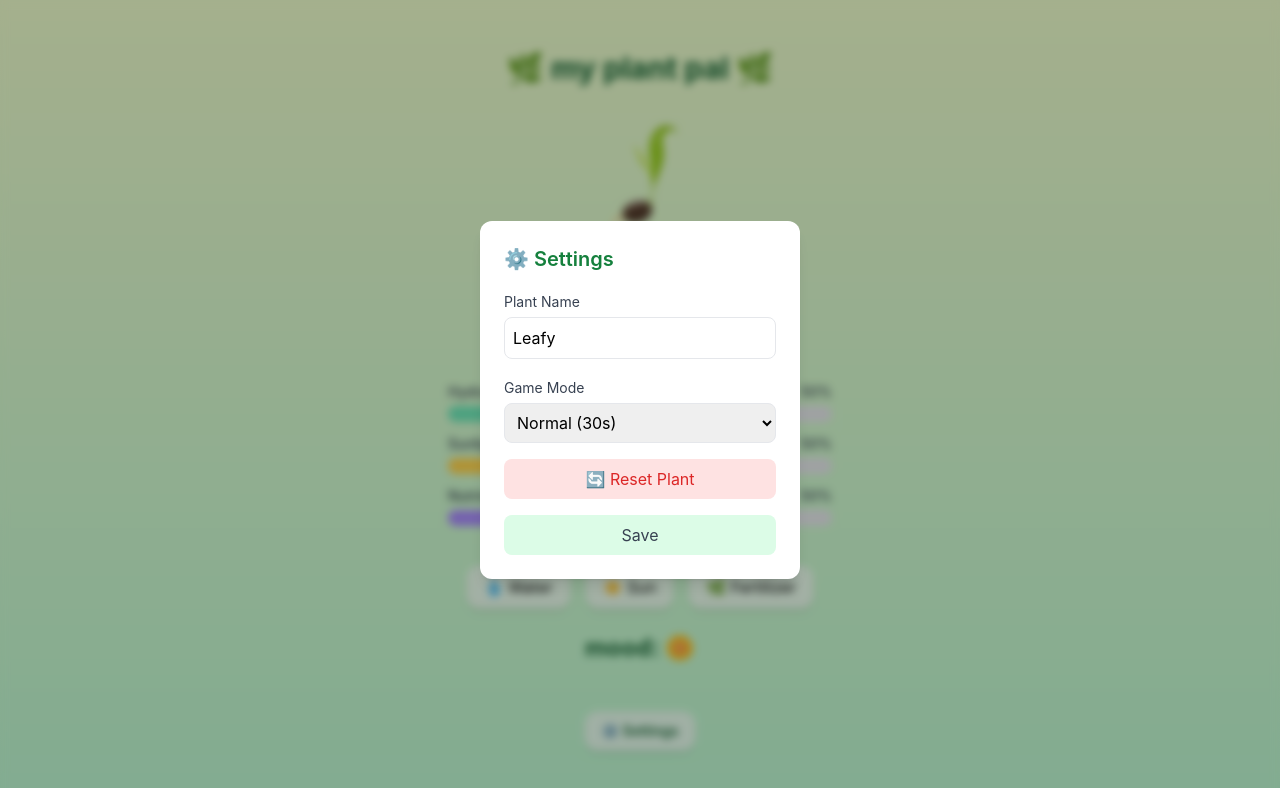
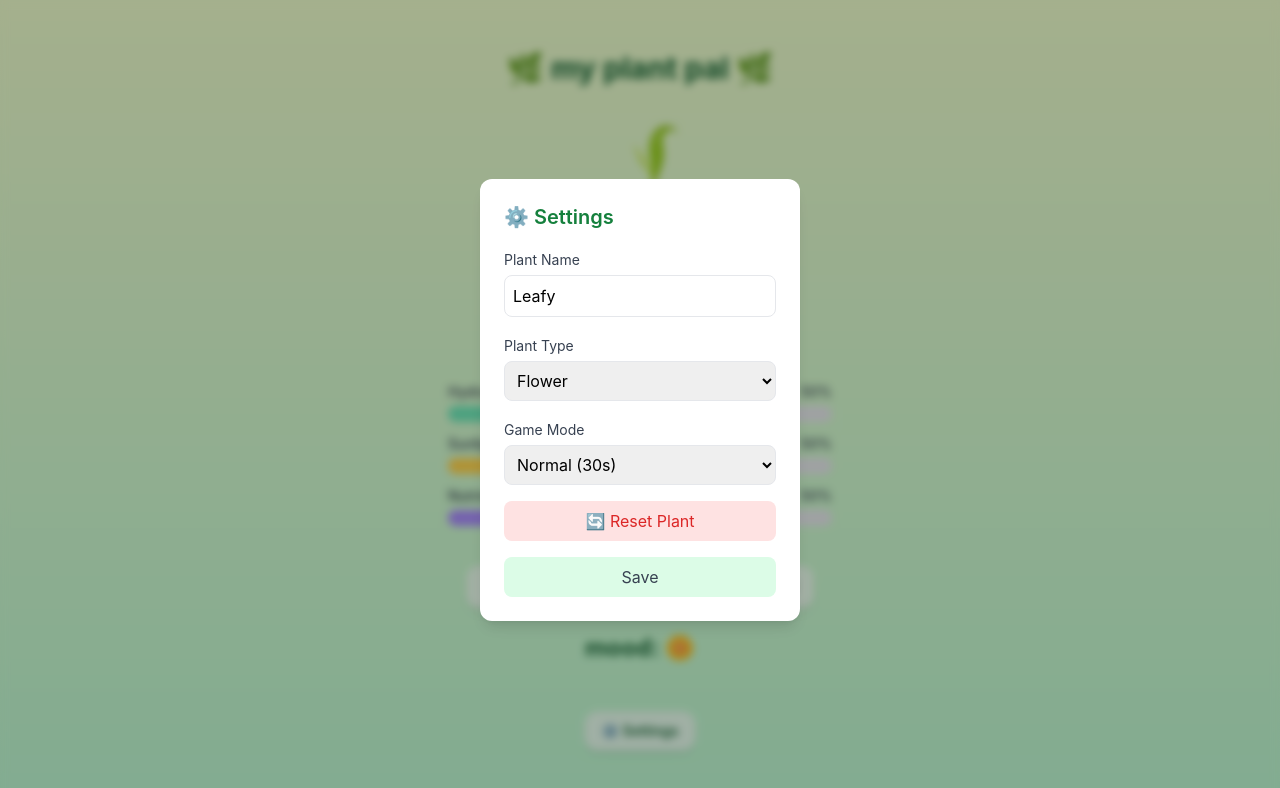
Before and after one commit to Taylor-DeVries/plant-pal, a React (Vite) app: page / in a window 1280 px wide. Both pictures are taken after a click on the button "⚙️ Settings". Shown: the top 788 px of the page. Built offline with nearby package versions, Linux system fonts and the light colour scheme.

Commit message:
adding type logic to settings and plant

```diff
--- a/src/components/Plant.tsx
+++ b/src/components/Plant.tsx
@@ -1,22 +1,40 @@
 import React, { useEffect, useState } from "react";
-import { Mood, GrowthStage } from "../types/plant";
+import { Mood, GrowthStage, plantType } from "../types/plant";
 import { motion, AnimatePresence } from "framer-motion";
 
-interface Props {
+interface PlantProps {
   mood: Mood;
   growthStage: GrowthStage;
+  type: plantType;
 }
 
-const plantImageMap: Record<GrowthStage, string> = {
-  sprout: "/assets/sprout.png",
-  seedling: "/assets/seedling.png",
-  bloom: "/assets/bloom.png",
+const plantImages: Record<string, Record<string, string>> = {
+  Cactus: {
+    seedling: "/assets/seedling.png",
+    sprout: "/assets/sprout.png",
+    bloom: "/assets/cactus-bloom.png",
+  },
+  Tree: {
+    seedling: "/assets/seedling.png",
+    sprout: "/assets/sprout-tree.png",
+    bloom: "/assets/tree-bloom.png",
+  },
+  Fruit: {
+    seedling: "/assets/seedling.png",
+    sprout: "/assets/sprout-fruit.png",
+    bloom: "/assets/fruit-bloom.png",
+  },
+  Flower: {
+    seedling: "/assets/seedling.png",
+    sprout: "/assets/sprout.png",
+    bloom: "/assets/bloom.png",
+  },
 };
 
 const particles = Array.from({ length: 12 }, (_, i) => i);
 
-const Plant: React.FC<Props> = ({ growthStage }) => {
-  const [prevStage, setPrevStage] = useState<GrowthStage>(growthStage);
+const Plant: React.FC<PlantProps> = ({ growthStage, type }) => {
+  const [prevStage, setPrevStage] = useState<string>(growthStage);
   const [showParticles, setShowParticles] = useState(false);
   const [clicked, setClicked] = useState(false);
 
@@ -33,6 +51,8 @@ const Plant: React.FC<Props> = ({ growthStage }) => {
     setTimeout(() => setClicked(false), 600);
   };
 
+  const imageSrc = plantImages[type]?.[growthStage] || "/assets/sprout.png";
+
   return (
     <div className="relative flex flex-col items-center space-y-2">
       <motion.div
@@ -42,8 +62,8 @@ const Plant: React.FC<Props> = ({ growthStage }) => {
         transition={{ duration: 0.6, ease: "easeInOut" }}
       >
         <img
-          src={plantImageMap[growthStage]}
-          alt={growthStage}
+          src={imageSrc}
+          alt={`${type} at ${growthStage}`}
           className="w-32 h-32 object-contain"
         />
 
--- a/src/components/SettingsModal.tsx
+++ b/src/components/SettingsModal.tsx
@@ -1,20 +1,27 @@
 import React from "react";
+import { plantType } from "../types/plant";
 
 interface SettingsModalProps {
   isOpen: boolean;
   onClose: () => void;
   plantName: string;
   setPlantName: (name: string) => void;
+  plantType: plantType;
+  setPlantType: (type: plantType) => void;
   onReset: () => void;
   gameMode: "easy" | "normal" | "hard";
   setGameMode: (mode: "easy" | "normal" | "hard") => void;
 }
+
+const plantTypes: plantType[] = ["Cactus", "Fruit", "Tree", "Flower"];
 
 const SettingsModal: React.FC<SettingsModalProps> = ({
   isOpen,
   onClose,
   plantName,
   setPlantName,
+  plantType,
+  setPlantType,
   onReset,
   gameMode,
   setGameMode,
@@ -33,6 +40,21 @@ const SettingsModal: React.FC<SettingsModalProps> = ({
             value={plantName}
             onChange={(e) => setPlantName(e.target.value)}
           />
+        </label>
+
+        <label className="block">
+          <span className="text-sm text-gray-700">Plant Type</span>
+          <select
+            className="w-full mt-1 p-2 border rounded-lg"
+            value={plantType}
+            onChange={(e) => setPlantType(e.target.value as plantType)}
+          >
+            {plantTypes.map((type) => (
+              <option key={type} value={type}>
+                {type}
+              </option>
+            ))}
+          </select>
         </label>
 
         <label className="block">
```
